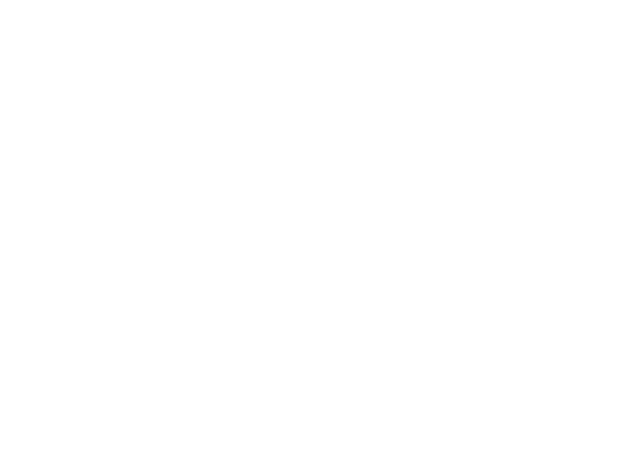
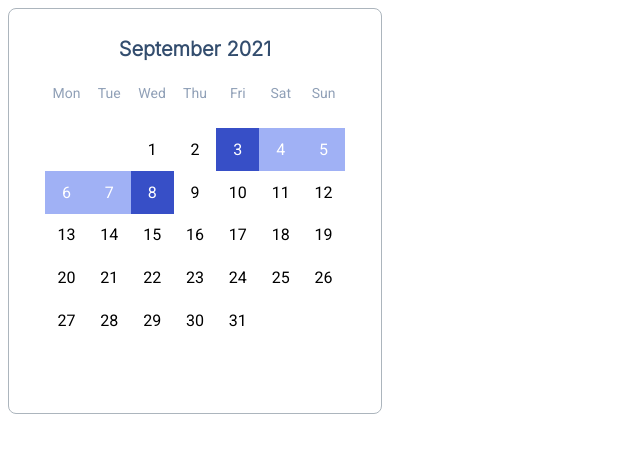
Before and after one commit to js-tasks-ru/htmlcss-20210916_gamesdi, a website: page 05-lection3/03-calendar/index.html in a window 1280 px wide. Shown: the whole page, without its empty margins (0-640 px from the left). Drawn offline with Linux system fonts and the light colour scheme.

Commit message:
calendar

```diff
--- a/05-lection3/03-calendar/calendar.css
+++ b/05-lection3/03-calendar/calendar.css
@@ -0,0 +1,57 @@
+.calendar {
+    border: 1px solid var(--grey-3);
+    border-radius: 8px;
+    padding: 28px 36px;
+    width: 100%;
+    max-width: 300px;
+}
+
+.calendar__header {
+    text-align: center;
+    font-family: Inter;
+    font-weight: 600;
+    font-size: 20px;
+    line-height: 24px;
+    color: var(--blue-5);
+    margin-bottom: 24px;
+}
+
+.calendar__wrapper {
+    position: relative;
+    padding-bottom: 100%;
+}
+
+.calendar__inner {
+    position: absolute;
+    top: 0;
+    bottom: 0;
+    left: 0;
+    right: 0;
+    display: grid;
+    grid-template-columns: repeat(7, 1fr);
+    grid-template-rows: repeat(7, 1fr);
+}
+
+.calendar__item {
+    display: flex;
+    align-items: center;
+    justify-content: center;
+    font-size: 16px;
+}
+
+.calendar__item_day {
+    align-items: start;
+    color: var(--grey-5);
+    font-size: 14px;
+}
+
+.calendar__item_chosen {
+    background-color: var(--primary);
+    color: var(--white);
+
+}
+
+.calendar__item_active {
+    background-color: var(--blue-6);
+    color: var(--white);
+}
--- a/05-lection3/03-calendar/index.html
+++ b/05-lection3/03-calendar/index.html
@@ -7,6 +7,61 @@
         <title>Calendar</title>
     </head>
     <body>
-
+        <div class='calendar'>
+            <div class='calendar__header'>September 2021</div>
+            <div class='calendar__wrapper'>
+            <div class='calendar__inner'>
+                <span class='calendar__item calendar__item_day'>Mon</span>
+                <span class='calendar__item calendar__item_day'>Tue</span>
+                <span class='calendar__item calendar__item_day'>Wed</span>
+                <span class='calendar__item calendar__item_day'>Thu</span>
+                <span class='calendar__item calendar__item_day'>Fri</span>
+                <span class='calendar__item calendar__item_day'>Sat</span>
+                <span class='calendar__item calendar__item_day'>Sun</span>
+                <span class='calendar__item'></span>
+                <span class='calendar__item'></span>
+                <span class='calendar__item'>1</span>
+                <span class='calendar__item'>2</span>
+                <span class='calendar__item calendar__item_chosen'>3</span>
+                <span class='calendar__item calendar__item_active'>4</span>
+                <span class='calendar__item calendar__item_active'>5</span>
+                <span class='calendar__item calendar__item_active'>6</span>
+                <span class='calendar__item calendar__item_active'>7</span>
+                <span class='calendar__item calendar__item_chosen'>8</span>
+                <span class='calendar__item'>9</span>
+                <span class='calendar__item'>10</span>
+                <span class='calendar__item'>11</span>
+                <span class='calendar__item'>12</span>
+                <span class='calendar__item'>13</span>
+                <span class='calendar__item'>14</span>
+                <span class='calendar__item'>15</span>
+                <span class='calendar__item'>16</span>
+                <span class='calendar__item'>17</span>
+                <span class='calendar__item'>18</span>
+                <span class='calendar__item'>19</span>
+                <span class='calendar__item'>20</span>
+                <span class='calendar__item'>21</span>
+                <span class='calendar__item'>22</span>
+                <span class='calendar__item'>23</span>
+                <span class='calendar__item'>24</span>
+                <span class='calendar__item'>25</span>
+                <span class='calendar__item'>26</span>
+                <span class='calendar__item'>27</span>
+                <span class='calendar__item'>28</span>
+                <span class='calendar__item'>29</span>
+                <span class='calendar__item'>30</span>
+                <span class='calendar__item'>31</span>
+                <span class='calendar__item'></span>
+                <span class='calendar__item'></span>
+                <span class='calendar__item'></span>
+                <span class='calendar__item'></span>
+                <span class='calendar__item'></span>
+                <span class='calendar__item'></span>
+                <span class='calendar__item'></span>
+                <span class='calendar__item'></span>
+                <span class='calendar__item'></span>
+            </div>
+            </div>
+        </div>
     </body>
 </html>
--- a/assets/css/main.css
+++ b/assets/css/main.css
@@ -14,6 +14,9 @@
     --blue-2:  #2342C0;
     --blue-3: #5028C6;
     --blue-4: #4263EB;
+    --blue-5: #334D6E;
+    --grey-5: #90A0B7;
+    --blue-6: #A0B1F5;
 
     --grey-gradient: linear-gradient(92.51deg, #DDE2E5 6.44%, #E2E6E8 38.47%, #F3F5F5 56.48%, #E3E7EA 77.5%, #DDE2E5 102.52%);
 
```
